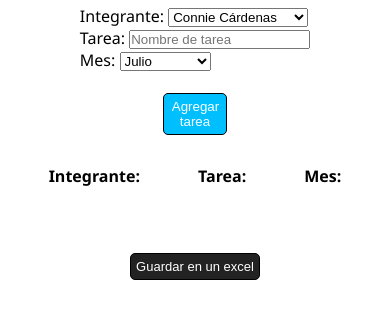
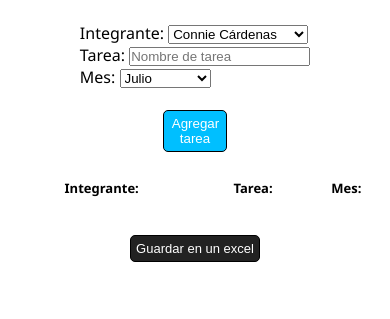
Before and after one commit to hectrhcc/proyecto-inzpirate, a website: page public/Agenda-mensual/agendaMensual.html in a window 390 px wide. Shown: the part 309-628 px from the top of the page. Drawn offline with nearby package versions, Linux system fonts and the light colour scheme.

Commit message:
tablebody movil

```diff
--- a/public/estilo.css
+++ b/public/estilo.css
@@ -7,7 +7,7 @@
 body{
 	color:#FFE4C4;
 	font-family: 'Segoe UI', Tahoma, Geneva, Verdana, sans-serif, sans-serif;
-  overflow: hidden; /*oculta la barra*/
+
 
 }
 img{/*imagen del logo de Inspirate centrada*/
--- a/public/estilo2.css
+++ b/public/estilo2.css
@@ -17,7 +17,7 @@ body {
   align-items: center;
   background-color:#fff;
 	font-family: 'Segoe UI', Tahoma, Geneva, Verdana, sans-serif, sans-serif;
- /*overflow: hidden; oculta la barra*/
+ overflow:visible;
 }
 
 
@@ -244,3 +244,18 @@ button:disabled {
   align-items: center;
   margin-bottom: 10px;
 }
+
+@media (max-width:767px){
+
+table , #tableBody{
+  width:99%;
+  font-size:small;
+  margin-top:1.6rem;
+}
+
+th, tr, td{
+  margin: 0;
+  padding: 0;
+}
+
+}
```
